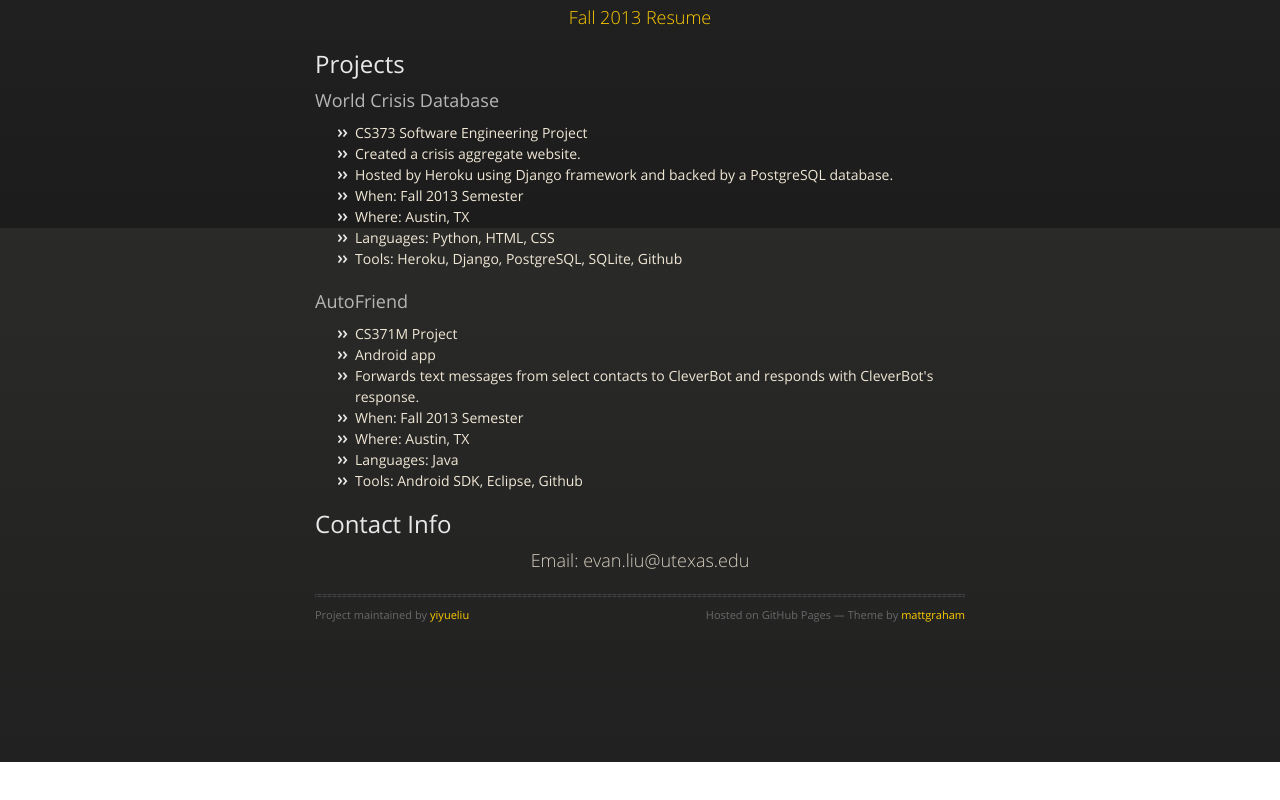
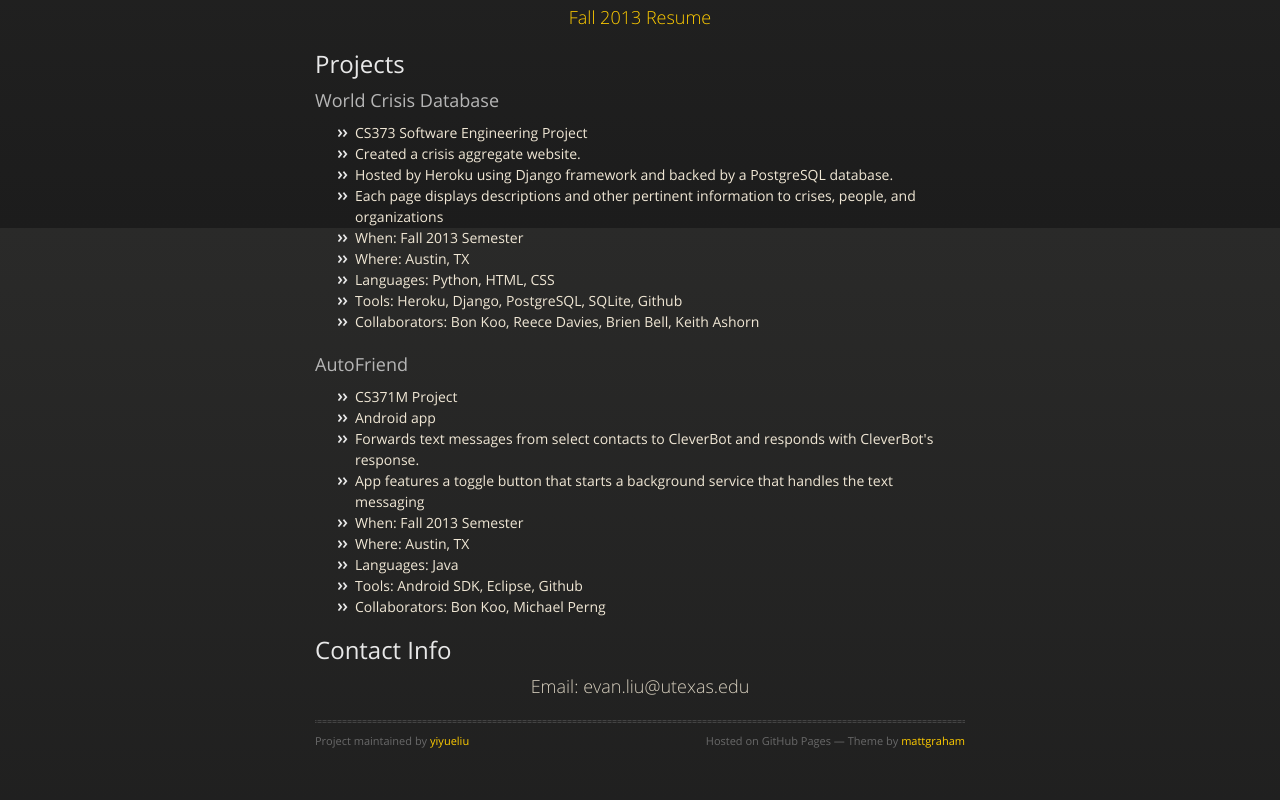
Before and after one commit to yiyueliu/yiyueliu.github.io, a plain HTML site: page index.html in a window 1280 px wide. Shown: the part 572-1372 px from the top of the page. Before the commit the page ends 1334 px from the top, so only its background shows below. Drawn offline with nearby package versions, Linux system fonts and the light colour scheme.

Commit message:
more small changes

```diff
--- a/index.html
+++ b/index.html
@@ -48,20 +48,24 @@
 	<li>CS373 Software Engineering Project</li>
 	<li>Created a crisis aggregate website.</li>
 	<li>Hosted by Heroku using Django framework and backed by a PostgreSQL database.</li>
+	<li>Each page displays descriptions and other pertinent information to crises, people, and organizations</li>
 	<li>When: Fall 2013 Semester</li>
 	<li>Where: Austin, TX</li>
 	<li>Languages: Python, HTML, CSS</li>
 	<li>Tools: Heroku, Django, PostgreSQL, SQLite, Github</li>
+	<li>Collaborators: Bon Koo, Reece Davies, Brien Bell, Keith Ashorn</li>
 </ul>
 <h3>AutoFriend</h3>
 <ul>
 	<li>CS371M Project</li>
 	<li>Android app</li>
 	<li>Forwards text messages from select contacts to CleverBot and responds with CleverBot's response.</li>
+	<li>App features a toggle button that starts a background service that handles the text messaging</li>
 	<li>When: Fall 2013 Semester</li>
 	<li>Where: Austin, TX</li>
 	<li>Languages: Java</li>
 	<li>Tools: Android SDK, Eclipse, Github</li>
+	<li>Collaborators: Bon Koo, Michael Perng</li>
 </ul>
 
 <h2>Contact Info</h2>
```
